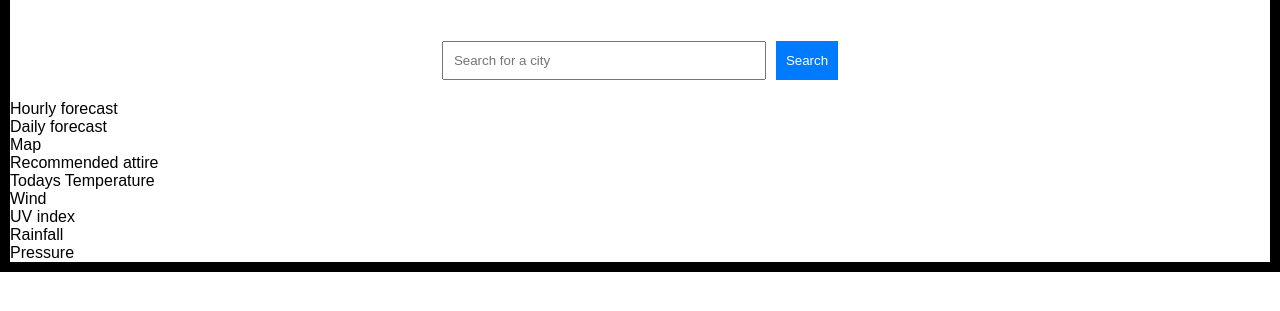
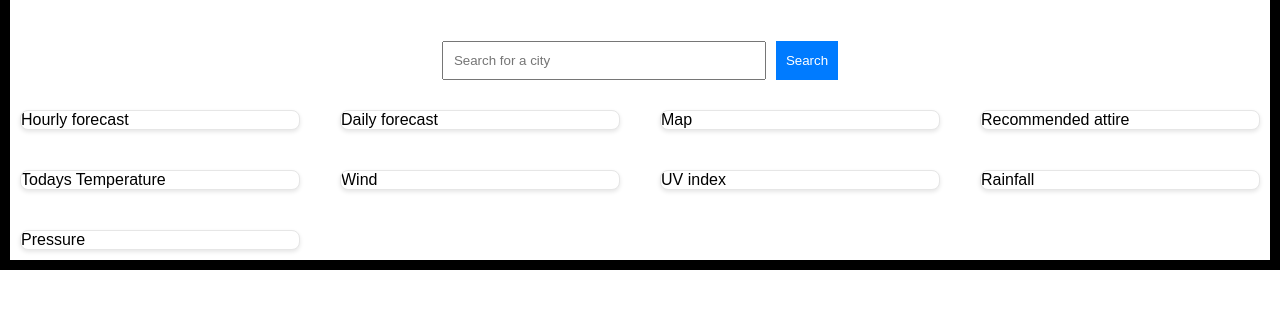
Before and after one commit to tereda92/weather_dashboard, a plain HTML site: page index.html in a window 1280 px wide. Shown: the part 109-420 px from the top of the page. Drawn offline with Linux system fonts and the light colour scheme.

Commit message:
End of day commit 2/25

```diff
--- a/index.html
+++ b/index.html
@@ -18,16 +18,15 @@
             </form>
         </section>
         <section class="weather">
-           <div class="dashboard__block dashboard__block--hourly">Hourly forecast
-           <div class="dashboard__block dashboard__block--daily">Daily forecast
-           <div class="dashboard__block dashboard__block--map">Map
-           <div class="dashboard__block dashboard__block--attire">Recommended attire
-           <div class="dashboard__block dashboard__block--Temperature">Todays Temperature
-           <div class="dashboard__block dashboard__block--Wind">Wind
-           <div class="dashboard__block dashboard__block--UV">UV index
-           <div class="dashboard__block dashboard__block--rain">Rainfall
-           <div class="dashboard__block dashboard__block--Pressure">Pressure
-           </div>
+            <div class="dashboard__block dashboard__block--hourly">Hourly forecast</div>
+            <div class="dashboard__block dashboard__block--daily">Daily forecast</div>
+            <div class="dashboard__block dashboard__block--map">Map</div>
+            <div class="dashboard__block dashboard__block--attire">Recommended attire</div>
+            <div class="dashboard__block dashboard__block--Temperature">Todays Temperature</div>
+            <div class="dashboard__block dashboard__block--Wind">Wind</div>
+            <div class="dashboard__block dashboard__block--UV">UV index</div>
+            <div class="dashboard__block dashboard__block--rain">Rainfall</div>
+            <div class="dashboard__block dashboard__block--Pressure">Pressure</div>
         </section>
     </main>
 </body>
--- a/style.css
+++ b/style.css
@@ -33,13 +33,29 @@ body, html {
     color: white;
 }
 
-.dashboard {
-display: grid;
-grid-template-columns: repeat(auto-fill, minmax(250px,1fr));
-gap: 20px;
-}
+.weather {
+    display: grid;
+    grid-template-columns: repeat(auto-fill, minmax(250px, 1fr));
+    gap: 20px;
+
+
+    .dashboard {
+        display: grid;
+        grid-template-columns: repeat(3, 1fr); /* Creates three columns */
+        gap: 20px; /* Sets the gap between grid items */
+        padding: 20px; /* Adds some padding around the grid */
+      }
 
 .dashboard__block {
+    background-color: #fff; /* White background for each block */
+    border: 1px solid #e6e6e6; /* Light border for definition */
+    border-radius: 8px; /* Rounded corners */
+    box-shadow: 0 2px 4px rgba(0, 0, 0, 0.1); /* Subtle shadow for depth */
+    margin: 10px; /* Space between blocks */
+    overflow: hidden; /* Ensures nothing spills out of the block */
+    display: flex; /* Makes it a flex container */
+    flex-direction: column; /* Stack children vertically */
+    justify-content: space-between; /* Distribute space around items */
 
 }
 
```
